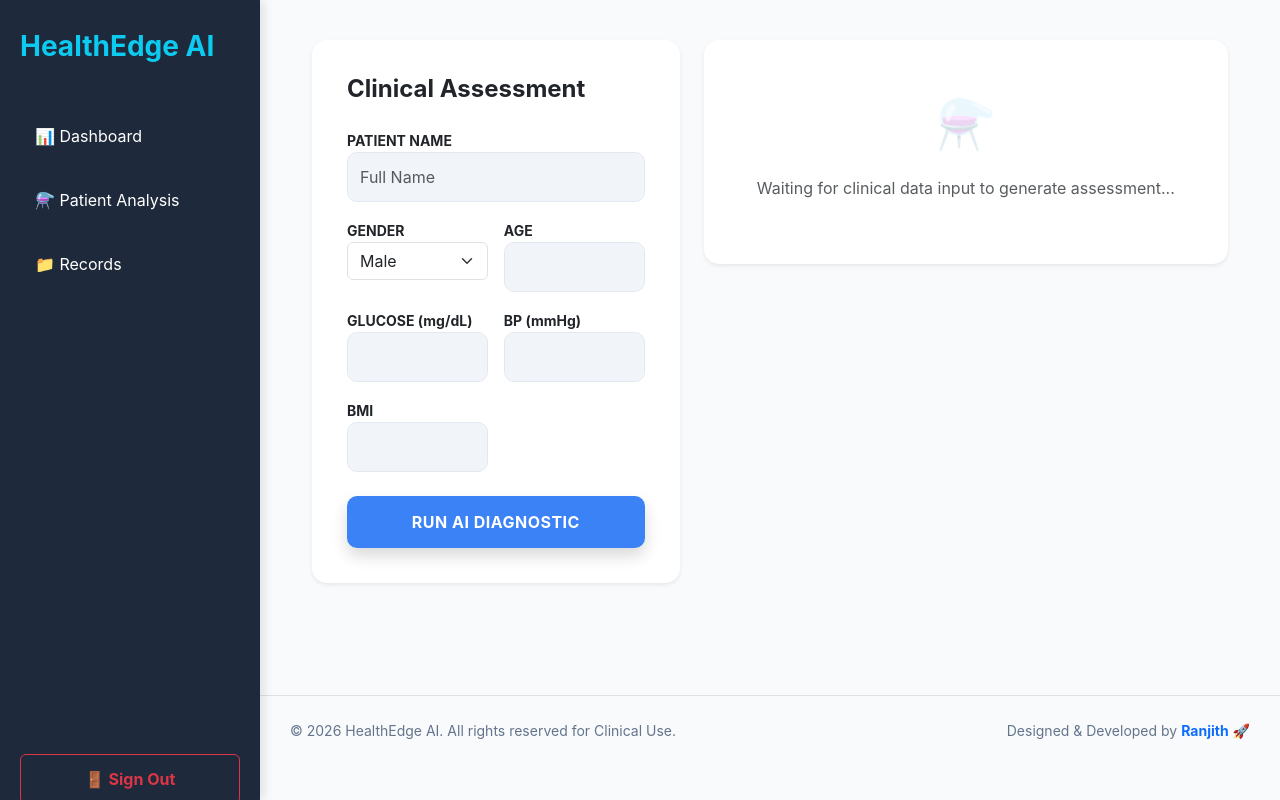
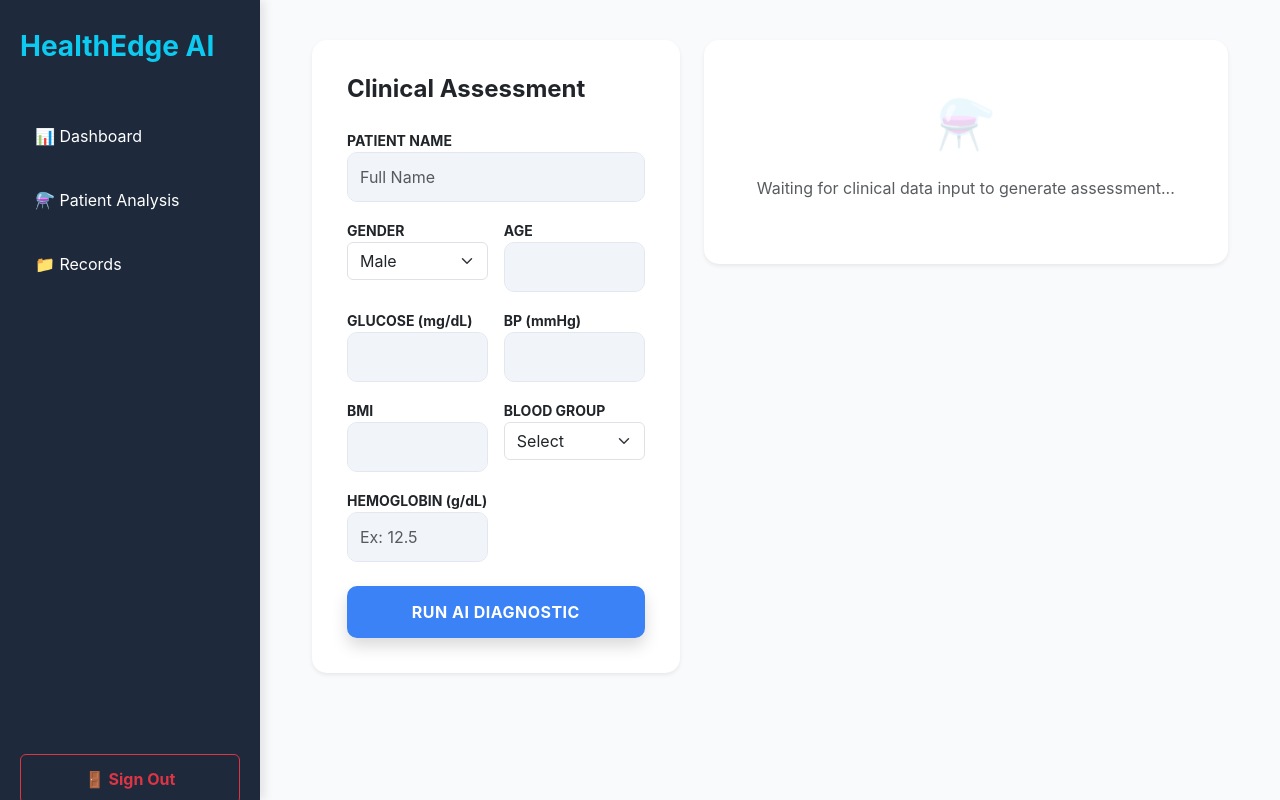
Before and after one commit to Ranjith2567/HealthEdge-AI, a Flask app: page /analysis in a window 1280 px wide. Run offline with Flask 3, Linux system fonts and the light colour scheme; parts of the project's set-up code (start-up, migrations or seed data) failed here and were passed over.

Commit message:
Final Fix: Corrected Analysis UI and Hemoglobin Logic

```diff
--- a/app.py
+++ b/app.py
@@ -59,24 +59,41 @@ def predict():
         bmi = request.form.get('bmi', '0')
         pregnancies = request.form.get('pregnancies', 0)
 
+        # --- NEW FIELDS ---
+        blood_group = request.form.get('blood_group', 'Not Specified')
+        hb_level = float(request.form.get('hb_level', 12.0)) # Default normal
+
+        # AI Prediction Logic
         raw = [pregnancies, glucose, bp, 20, 80, bmi, 0.47, age]
         final = [float(x) if x else 0.0 for x in raw]
         prob_val = model.predict_proba(scaler.transform(np.array([final])))[0][1] * 100
         prob_str = f"{prob_val:.2f}%"
 
         gv, bv = float(glucose), float(bp)
-        if gv > 200 or bv > 110:
+
+        # --- HYBRID TRIAGE LOGIC UPDATED ---
+        if gv > 200 or bv > 110 or hb_level < 8.0:
             status, style = "URGENT CASE (Clinical Risk)", "danger"
-            advice = "CRITICAL: Vitals are at dangerous levels. Immediate medical consultation is required."
+            if hb_level < 8.0:
+                advice = "CRITICAL: Severe Anemia detected (Hb < 8.0). Immediate blood transfusion or medical care needed."
+            else:
+                advice = "CRITICAL: Vitals (Glucose/BP) are at dangerous levels. Immediate consultation required."
+
         elif prob_val > 70:
             status, style = "URGENT CASE (AI Risk)", "danger"
             advice = "High AI-detected probability of diabetes. Please consult a specialist."
+
+        elif hb_level < 11.0:
+            status, style = "MODERATE RISK (Low Hb)", "warning"
+            advice = "Moderate Anemia detected. Improve iron intake and monitor hemoglobin levels."
+
         else:
             status, style = "STABLE / LOW RISK", "success"
-            advice = "Vitals are within acceptable range. Maintain a healthy diet and active lifestyle."
+            advice = "Vitals and Hemoglobin are within acceptable range. Maintain a healthy lifestyle."
 
         diet = {"Breakfast": "Oats or Whole-wheat Idli", "Lunch": "Leafy greens with Brown Rice", "Dinner": "Clear vegetable soup"}
 
+        # Save to MongoDB (with new fields)
         new_rec = {
             "name": name,
             "gender": gender,
@@ -84,6 +101,8 @@ def predict():
             "glucose": glucose,
             "bp": bp,
             "bmi": bmi,
+            "blood_group": blood_group,
+            "hb_level": hb_level,
             "prob": prob_str,
             "status": status
         }
@@ -91,8 +110,9 @@ def predict():
         patients_collection.insert_one(new_rec)
 
         return render_template('analysis.html', name=name, gender=gender, age=age,
-                               glucose=glucose, bp=bp, bmi=bmi, status=status,
-                               prob=prob_str, style=style, advice=advice, diet=diet)
+                               glucose=glucose, bp=bp, bmi=bmi, blood_group=blood_group,
+                               hb_level=hb_level, status=status, prob=prob_str,
+                               style=style, advice=advice, diet=diet)
     except Exception as e:
         return render_template('analysis.html', prediction_text=f"Error: {str(e)}")
 
@@ -101,8 +121,6 @@ def records():
     all_records = list(patients_collection.find({}, {'_id': 0}).sort('_id', -1))
     return render_template('records.html', records=all_records)
 
-# --- HOSTING CONFIG UPDATE ---
 if __name__ == "__main__":
-    # Render or matha cloud platforms-ku dynamic port set panrom
     port = int(os.environ.get("PORT", 5000))
     app.run(host='0.0.0.0', port=port)
--- a/templates/analysis.html
+++ b/templates/analysis.html
@@ -1,6 +1,5 @@
 <!DOCTYPE html>
 <html lang="en">
-
 <head>
     <meta charset="UTF-8">
     <meta name="viewport" content="width=device-width, initial-scale=1.0">
@@ -16,16 +15,11 @@
             .main-content { margin-left: 0 !important; padding: 0 !important; width: 100% !important; }
             body * { visibility: hidden; }
             #printable-report, #printable-report * { visibility: visible; }
-            #printable-report {
-                position: absolute !important; left: 0 !important; top: 0 !important;
-                width: 100% !important; box-shadow: none !important;
-                border: 1px solid #eee !important; padding: 20px !important;
-            }
+            #printable-report { position: absolute !important; left: 0 !important; top: 0 !important; width: 100% !important; box-shadow: none !important; border: 1px solid #eee !important; padding: 20px !important; }
             canvas { max-width: 300px !important; margin: 0 auto !important; display: block !important; }
         }
     </style>
 </head>
-
 <body>
     <div class="sidebar d-print-none">
         <h3 class="mb-5 text-info fw-bold">HealthEdge AI</h3>
@@ -47,22 +41,31 @@
                         <h4 class="fw-bold text-dark mb-4">Clinical Assessment</h4>
                         <form action="/predict" method="POST">
                             <div class="row g-3">
-                                <div class="col-12"><label class="fw-bold small">PATIENT NAME</label><input type="text"
-                                        name="name" class="form-control" placeholder="Full Name" required></div>
+                                <div class="col-12"><label class="fw-bold small">PATIENT NAME</label><input type="text" name="name" class="form-control" placeholder="Full Name" required></div>
                                 <div class="col-6"><label class="fw-bold small">GENDER</label>
                                     <select name="gender" id="genderSelect" class="form-select">
                                         <option value="Male">Male</option>
                                         <option value="Female">Female</option>
                                     </select>
                                 </div>
-                                <div class="col-6"><label class="fw-bold small">AGE</label><input type="number"
-                                        name="age" class="form-control" required></div>
-                                <div class="col-6"><label class="fw-bold small">GLUCOSE (mg/dL)</label><input
-                                        type="number" name="glucose" class="form-control" required></div>
-                                <div class="col-6"><label class="fw-bold small">BP (mmHg)</label><input type="number"
-                                        name="bp" class="form-control" required></div>
-                                <div class="col-6"><label class="fw-bold small">BMI</label><input type="number"
-                                        step="any" name="bmi" class="form-control" required></div>
+                                <div class="col-6"><label class="fw-bold small">AGE</label><input type="number" name="age" class="form-control" required></div>
+                                <div class="col-6"><label class="fw-bold small">GLUCOSE (mg/dL)</label><input type="number" name="glucose" class="form-control" required></div>
+                                <div class="col-6"><label class="fw-bold small">BP (mmHg)</label><input type="number" name="bp" class="form-control" required></div>
+                                <div class="col-6"><label class="fw-bold small">BMI</label><input type="number" step="any" name="bmi" class="form-control" required></div>
+
+                                <div class="col-6"><label class="fw-bold small">BLOOD GROUP</label>
+                                    <select name="blood_group" class="form-select" required>
+                                        <option value="" selected disabled>Select</option>
+                                        <option value="A+">A+</option><option value="A-">A-</option>
+                                        <option value="B+">B+</option><option value="B-">B-</option>
+                                        <option value="O+">O+</option><option value="O-">O-</option>
+                                        <option value="AB+">AB+</option><option value="AB-">AB-</option>
+                                    </select>
+                                </div>
+                                <div class="col-6"><label class="fw-bold small">HEMOGLOBIN (g/dL)</label>
+                                    <input type="number" step="0.1" name="hb_level" class="form-control" placeholder="Ex: 12.5" required>
+                                </div>
+
                                 <div class="col-6" id="pregField" style="display: none;">
                                     <label class="fw-bold small">PREGNANCIES</label>
                                     <input type="number" name="pregnancies" class="form-control" value="0">
@@ -86,6 +89,8 @@
                             <div class="col-6"><strong>Name:</strong> {{ name }}</div>
                             <div class="col-6"><strong>Gender:</strong> {{ gender }}</div>
                             <div class="col-6"><strong>Age:</strong> {{ age }} yrs</div>
+                            <div class="col-6"><strong>Blood Group:</strong> {{ blood_group }}</div>
+                            <div class="col-6"><strong>Hemoglobin:</strong> {{ hb_level }} g/dL</div>
                             <div class="col-6"><strong>Glucose:</strong> {{ glucose }} mg/dL</div>
                             <div class="col-6"><strong>BP:</strong> {{ bp }} mmHg</div>
                             <div class="col-6"><strong>BMI:</strong> {{ bmi }}</div>
@@ -95,11 +100,8 @@
                             <p class="mb-1 small fw-bold">AI ASSESSMENT RESULT</p>
                             <h1 class="fw-bold mb-0 display-4">{{ prob }}</h1>
                             <h5 class="mt-2 fw-bold text-uppercase">{{ status }}</h5>
-
                             <div class="progress mt-3 mx-auto" style="height: 12px; width: 80%; background-color: rgba(0,0,0,0.1); border-radius: 10px;">
-                                <div class="progress-bar bg-{{ style }}" id="mainProgressBar" role="progressbar"
-                                    data-perc="{{ prob | replace('%','') }}" style="border-radius: 10px;">
-                                </div>
+                                <div class="progress-bar bg-{{ style }}" id="mainProgressBar" role="progressbar" data-perc="{{ prob | replace('%','') }}" style="border-radius: 10px;"></div>
                             </div>
                         </div>
 
@@ -125,16 +127,10 @@
 
                     <script>
                         document.addEventListener('DOMContentLoaded', function () {
-                            // Progress Bar Logic
                             const pb = document.getElementById('mainProgressBar');
-                            if (pb) {
-                                const width = pb.getAttribute('data-perc');
-                                pb.style.width = width + '%';
-                            }
-
-                            // Chart Logic
+                            if (pb) { pb.style.width = pb.getAttribute('data-perc') + '%'; }
                             const ctx = document.getElementById('riskChart').getContext('2d');
-                            const riskVal = parseFloat("{{ prob }}".replace('%',''));
+                            const riskVal = parseFloat("{{ prob }}".replace('%', ''));
                             new Chart(ctx, {
                                 type: 'pie',
                                 data: {
@@ -145,11 +141,7 @@
                                         borderWidth: 1
                                     }]
                                 },
-                                options: {
-                                    responsive: true,
-                                    maintainAspectRatio: false,
-                                    plugins: { legend: { position: 'bottom' } }
-                                }
+                                options: { responsive: true, maintainAspectRatio: false, plugins: { legend: { position: 'bottom' } } }
                             });
                         });
                     </script>
@@ -163,29 +155,11 @@
             </div>
         </div>
     </div>
-
     <script>
-        document.getElementById('genderSelect').addEventListener('change', function() {
+        document.getElementById('genderSelect').addEventListener('change', function () {
             const pregField = document.getElementById('pregField');
-            if(this.value === 'Female') {
-                pregField.style.display = 'block';
-            } else {
-                pregField.style.display = 'none';
-                pregField.querySelector('input').value = 0;
-            }
+            pregField.style.display = (this.value === 'Female') ? 'block' : 'none';
         });
     </script>
-    <footer class="dashboard-footer mt-5 pt-4 border-top text-center text-md-start">
-    <div class="row align-items-center">
-        <div class="col-md-6 mb-2 mb-md-0">
-            <p class="text-muted small mb-0">&copy; 2026 HealthEdge AI. All rights reserved for Clinical Use.</p>
-        </div>
-        <div class="col-md-6 text-md-end">
-            <p class="text-muted small mb-0">
-                Designed & Developed by <span class="fw-bold text-primary">Ranjith</span> 🚀
-            </p>
-        </div>
-    </div>
-</footer>
 </body>
 </html>
```
Also changed, not shown: templates/records.html (+14 -63 lines).
